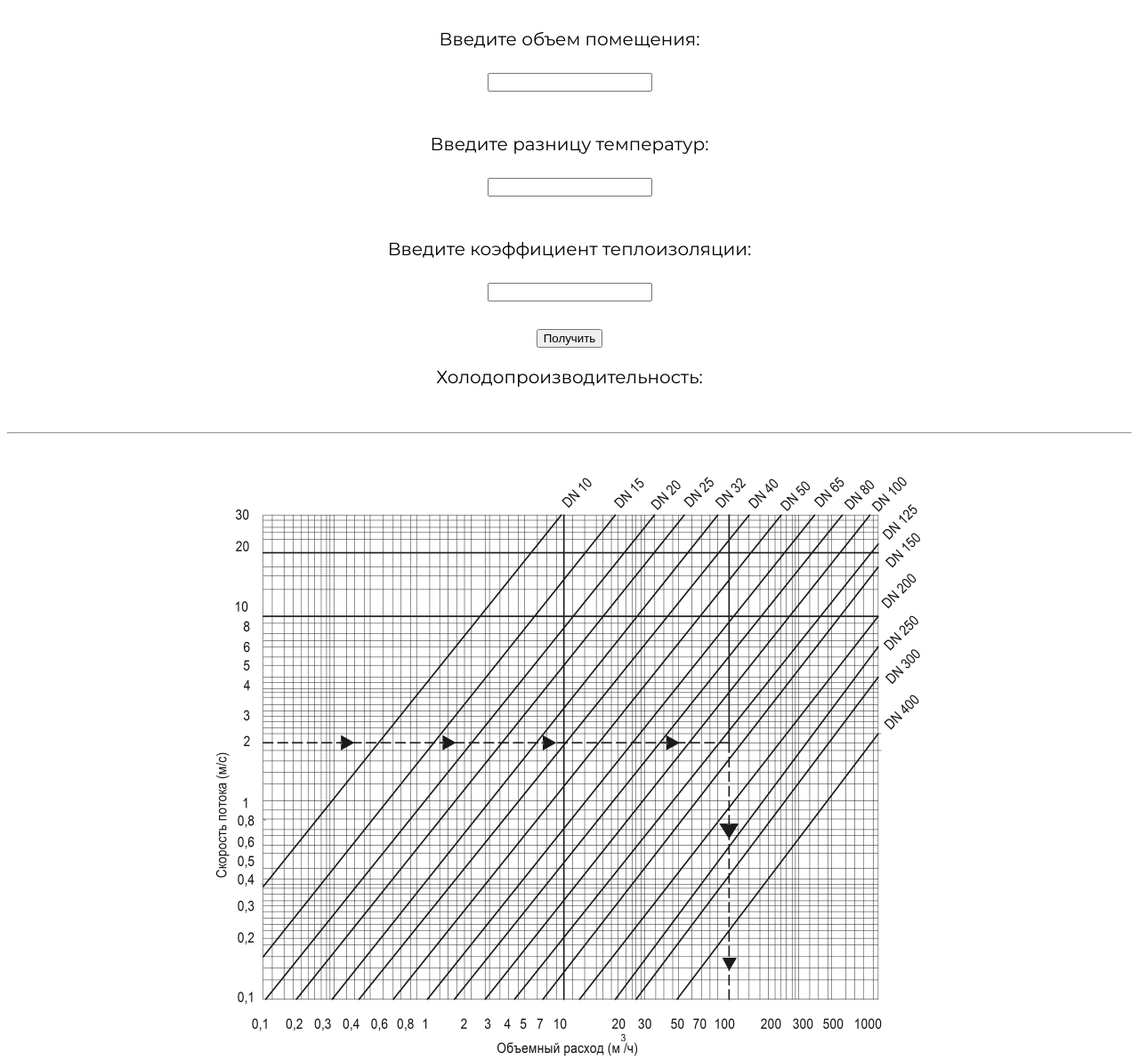
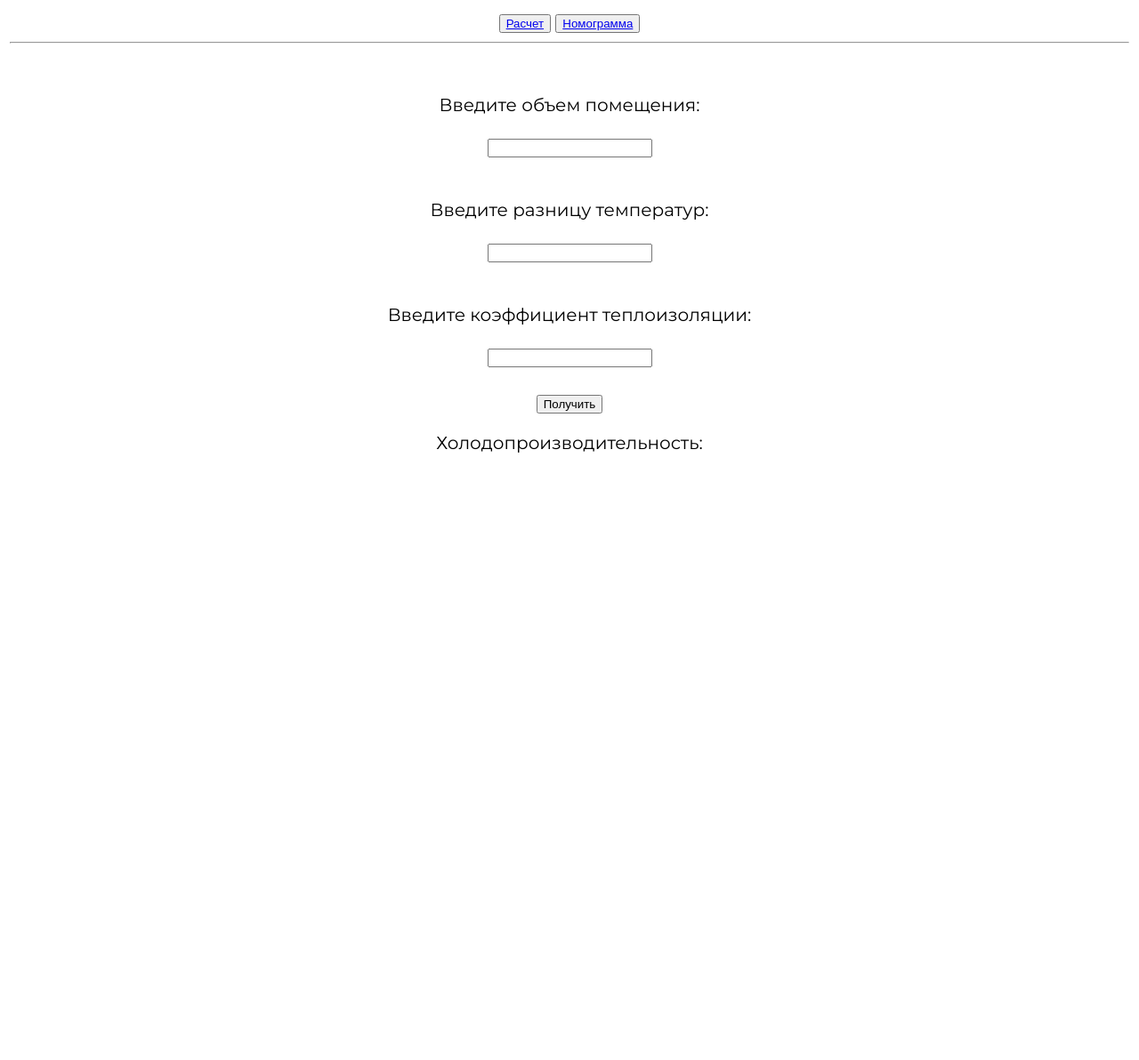
Before and after one commit to RLobodenko/cooling, a plain HTML site: page index.html in a window 1280 px wide. Shown: the whole page at 89% size. After the commit the page ends 800 px from the top, so only its background shows below. Drawn offline with Linux system fonts and the light colour scheme.

Commit message:
Update index.html

```diff
--- a/index.html
+++ b/index.html
@@ -23,6 +23,9 @@
                 <body>
 
                     <div class="three">
+                        <button><a href="index.html">Расчет</a></button>
+    <button><a href="1.html">Номограмма</a></button>
+                        <hr> <br>
                         <p>Введите объем помещения:</p>
                                               <input type="text" id="in1">
                          <br>    <br>
@@ -40,11 +43,6 @@
                                <p>Холодопроизводительность:</p>
                                            <b><span id='out1'></span></b>
                         </div>
-     <BR>
-                    <hr>
-                    <br>
-                    <br>
-           <img src="1.JPG">
 
 
 
```
